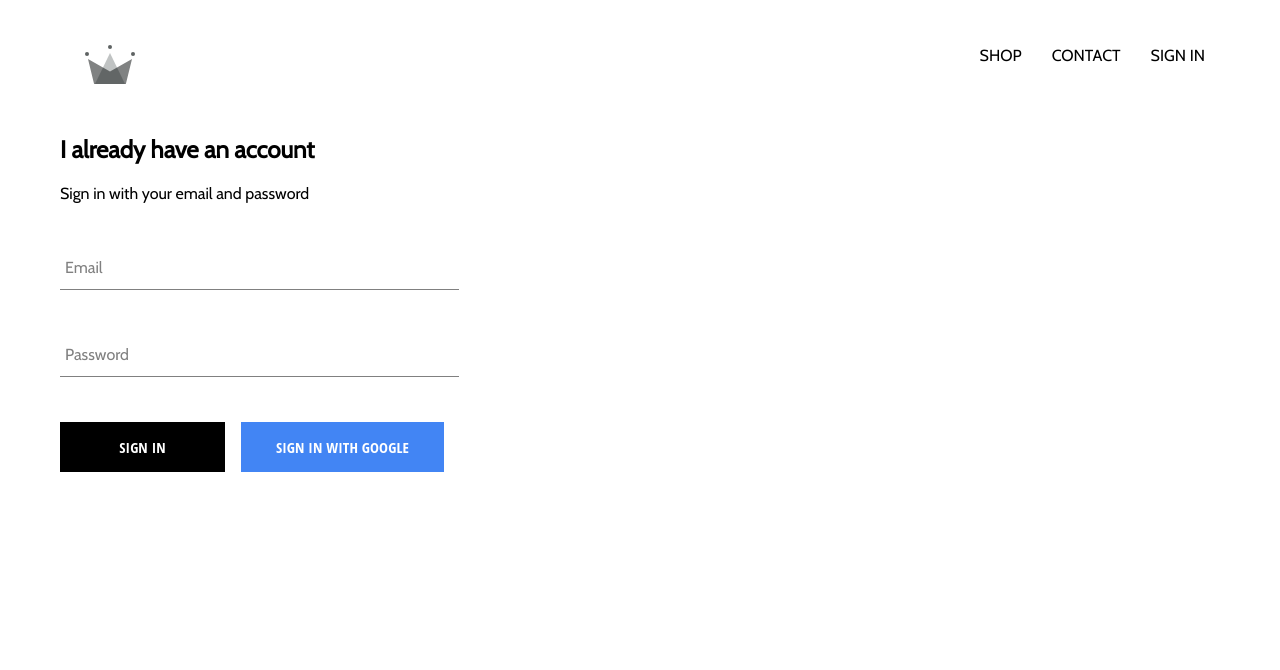
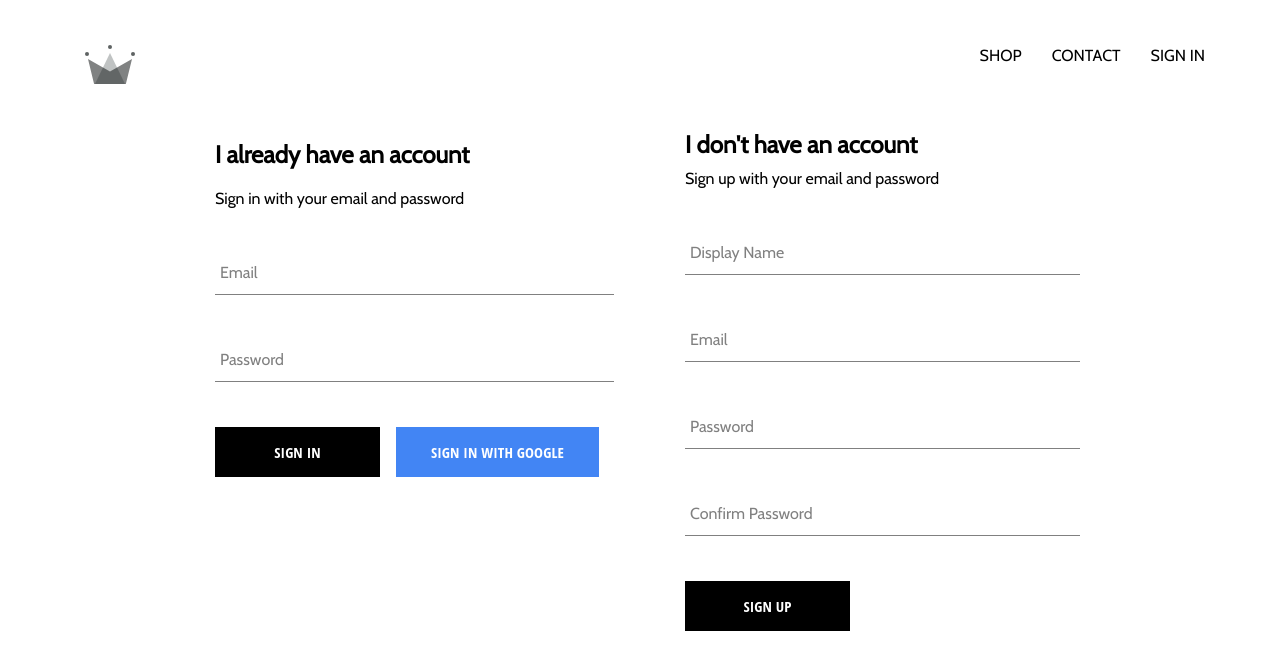
Before and after one commit to farca9/crwn-clothing, a React (Create React App) app: page /signin in a window 1280 px wide. Shown: the top 670 px of the page. Built offline with nearby package versions, Linux system fonts and the light colour scheme; no server answers.

Commit message:
Sign up with email

```diff
--- a/src/App.js
+++ b/src/App.js
@@ -5,7 +5,7 @@
 import SignInAndSignUpPage from "./pages/sign-in-and-sign-up/sign-in-and-sign-up.component";
 import { Switch, Route } from "react-router-dom";
 import Header from "./components/header/header.component";
-import { auth } from "./firebase/firebase.utils";
+import { auth, createUserProfileDocument } from "./firebase/firebase.utils";
 
 class App extends React.Component {
   constructor() {
@@ -18,10 +18,24 @@
 
   unsuscribeFromAuth = null;
 
-  componentDidMount(){
-    this.unsuscribeFromAuth = auth.onAuthStateChanged(user => {
-      this.setState({currentUser: user});
-    })
+  componentDidMount() {
+    this.unsuscribeFromAuth = auth.onAuthStateChanged(async userAuth => {
+      if (userAuth) {
+        const userRef = await createUserProfileDocument(userAuth);
+
+        userRef.onSnapshot(snapShot => {
+          this.setState({
+            currentUser: {
+              id: snapShot.id,
+              ...snapShot.data()
+            }
+          });
+
+          console.log(this.state);
+        });
+      }
+      this.setState({ currentUser: userAuth });
+    });
   }
 
   componentWillUnmount() {
@@ -31,7 +45,7 @@
   render() {
     return (
       <div>
-        <Header currentUser={this.state.currentUser}/>
+        <Header currentUser={this.state.currentUser} />
         <Switch>
           <Route exact path="/" component={HomePage} />
           <Route exact path="/shop" component={ShopPage} />
--- /dev/null
+++ b/src/components/sign-up/sign-up.component.jsx
@@ -0,0 +1,103 @@
+import React from "react";
+
+import "./sign-up.styles.scss";
+
+import FormInput from "../form-input/form-input.component";
+import CustomButton from "../custom-button/custom-button.component";
+
+import { auth, createUserProfileDocument } from "../../firebase/firebase.utils";
+
+class SignUp extends React.Component {
+  constructor() {
+    super();
+
+    this.state = {
+      displayName: "",
+      email: "",
+      password: "",
+      confirmPassword: ""
+    };
+  }
+
+  handleSubmit = async event => {
+    event.preventDefault();
+
+    const { displayName, email, password, confirmPassword } = this.state;
+
+    if (password !== confirmPassword) {
+      alert("passwords don't match");
+      return;
+    }
+
+    try {
+      const { user } = await auth.createUserWithEmailAndPassword(
+        email,
+        password
+      );
+      await createUserProfileDocument(user, { displayName });
+
+      this.state = {
+        displayName: "",
+        email: "",
+        password: "",
+        confirmPassword: ""
+      };
+    } catch (error) {
+      console.error(error);
+    }
+  };
+
+  handleChange = event => {
+      const {name, value} = event.target;
+
+      this.setState({[name]: value});
+  }
+
+  render() {
+    const { displayName, email, password, confirmPassword } = this.state;
+
+    return (
+      <div className="sign-up">
+        <h2 className="title">I don't have an account</h2>
+        <span>Sign up with your email and password</span>
+        <form className="sign-up-form" onSubmit={this.handleSubmit}>
+          <FormInput
+            type="text"
+            name="displayName"
+            value={displayName}
+            onChange={this.handleChange}
+            label="Display Name"
+            required
+          ></FormInput>
+          <FormInput
+            type="email"
+            name="email"
+            value={email}
+            onChange={this.handleChange}
+            label="Email"
+            required
+          ></FormInput>
+          <FormInput
+            type="password"
+            name="password"
+            value={password}
+            onChange={this.handleChange}
+            label="Password"
+            required
+          ></FormInput>
+          <FormInput
+            type="password"
+            name="confirmPassword"
+            value={confirmPassword}
+            onChange={this.handleChange}
+            label="Confirm Password"
+            required
+          ></FormInput>
+          <CustomButton type="submit">SIGN UP</CustomButton>
+        </form>
+      </div>
+    );
+  }
+}
+
+export default SignUp;
--- /dev/null
+++ b/src/components/sign-up/sign-up.styles.scss
@@ -0,0 +1,9 @@
+.sign-up{
+    display: flex;
+    flex-direction: column;
+    width: 380px;
+
+    .title{
+        margin: 10px 0;
+    }
+}
--- a/src/firebase/firebase.utils.jsx
+++ b/src/firebase/firebase.utils.jsx
@@ -13,6 +13,37 @@
     measurementId: "G-T5XYNYC02Z"
 };
 
+export const createUserProfileDocument = async (userAuth, additionalData) => {
+
+    if(!userAuth) return;
+
+    const userRef = firestore.doc(`users/${userAuth.uid}`);
+
+    const snapShot = await userRef.get();
+
+    if(!snapShot.exists){
+        const {
+            displayName, email
+        } = userAuth;
+        const createdAt = new Date();
+
+        try{
+
+            await userRef.set({
+                displayName, email, createdAt, ...additionalData
+            })
+
+        }catch (error){
+
+            console.log('error creating user', error.message);
+
+        }
+    }
+
+    return userRef;
+
+}
+
 firebase.initializeApp(config);
 
 export const auth = firebase.auth();
--- a/src/pages/sign-in-and-sign-up/sign-in-and-sign-up.component.jsx
+++ b/src/pages/sign-in-and-sign-up/sign-in-and-sign-up.component.jsx
@@ -3,11 +3,13 @@
 import './sign-in-and-sign-up.styles.scss'
 
 import SignIn from '../../components/sign-in/sign-in.component'
+import SignUp from '../../components/sign-up/sign-up.component'
 
 const SignInAndSignUpPage = () => (
 
     <div className='sign-in-and-sign-up'>
         <SignIn />
+        <SignUp />
     </div>
 
 );
--- a/src/pages/sign-in-and-sign-up/sign-in-and-sign-up.styles.scss
+++ b/src/pages/sign-in-and-sign-up/sign-in-and-sign-up.styles.scss
@@ -0,0 +1,6 @@
+.sign-in-and-sign-up{
+    width: 850px;
+    display: flex;
+    justify-content: space-between;
+    margin: 30px auto;
+}
```
